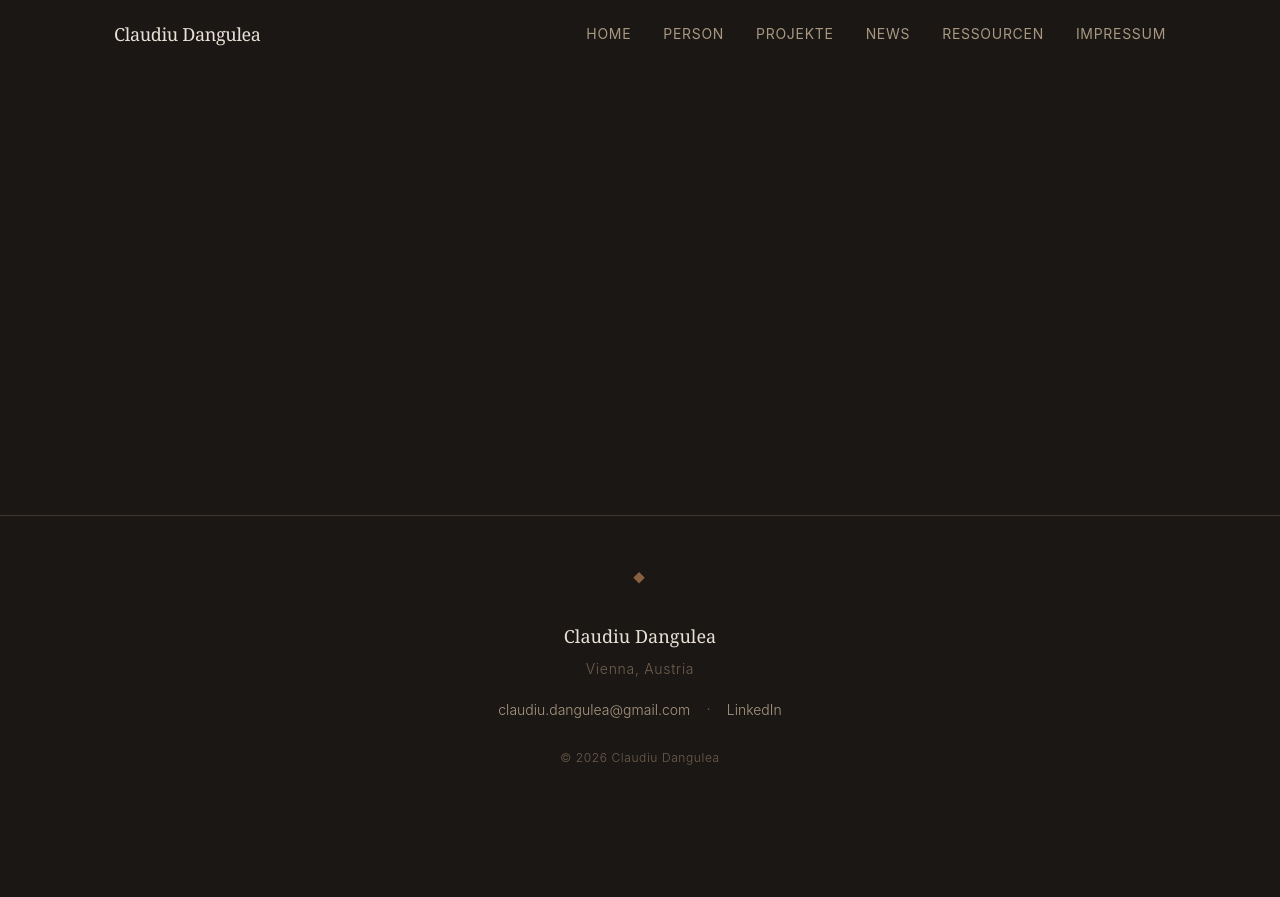
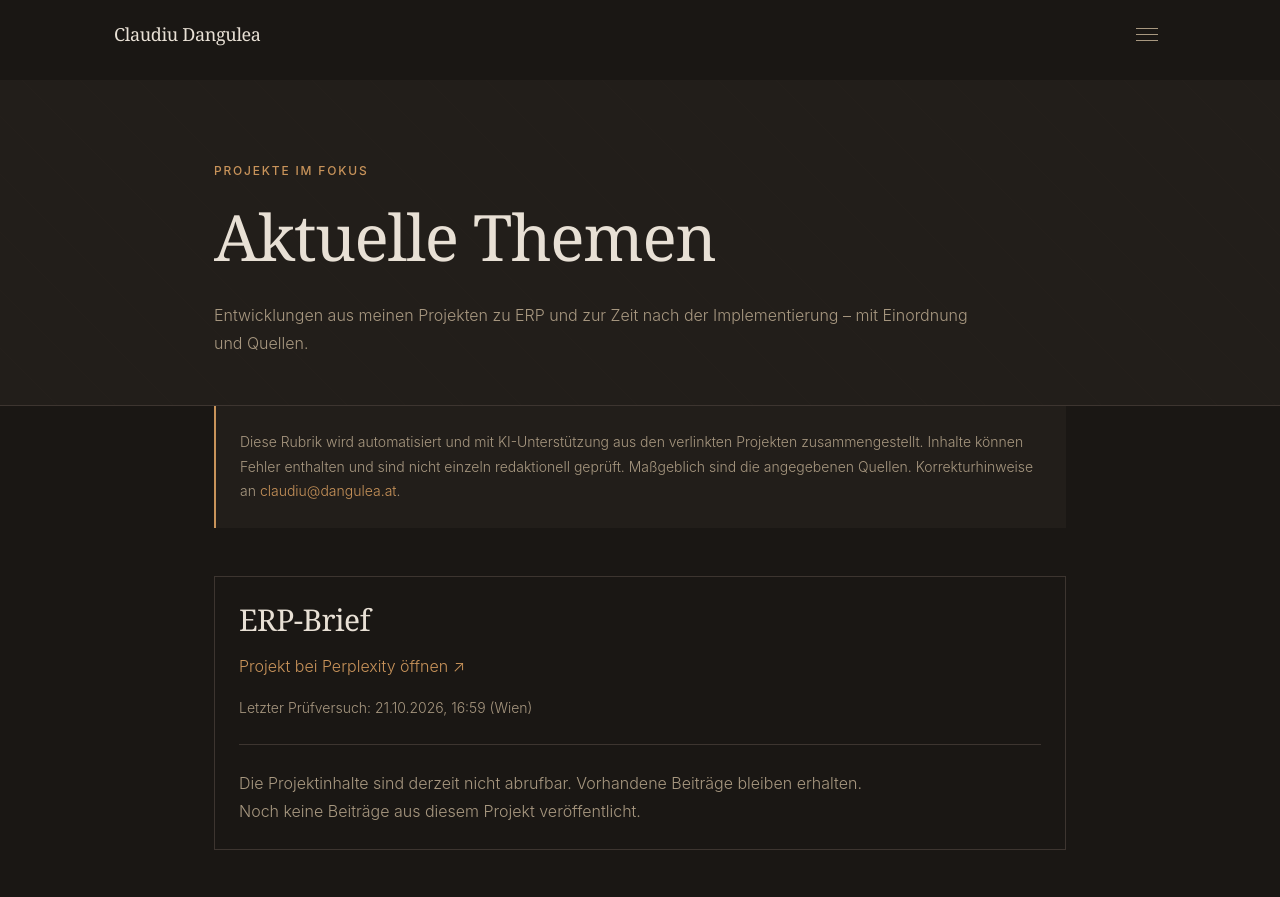
Before and after one commit to intiequals1/dangulea-website, a React (Vite) app: page /aktuelle-themen in a window 1280 px wide. Shown: the top 897 px of the page. Before the commit the page ends 800 px from the top, so only its background shows below. Built offline with nearby package versions, Linux system fonts and the light colour scheme; a web font is replaced by a local one.

Commit message:
Add current ERP topics page and update data structure

```diff
--- /dev/null
+++ b/public/current-topics.json
@@ -0,0 +1,18 @@
+[
+  {
+    "id": "erp-brief",
+    "title": "ERP-Brief",
+    "url": "https://www.perplexity.ai/projects/erp-brief-ZJfvmnnMT1qTrbUOV6cA8Q",
+    "lastCheckedAt": "2026-10-21T14:59:38+00:00",
+    "status": "access_required",
+    "updates": []
+  },
+  {
+    "id": "erp-postimplementierung",
+    "title": "ERP-Postimplementierung",
+    "url": "https://www.perplexity.ai/projects/erp-postimplementierung-aUI0.a1XT5y1uEspEdODbA",
+    "lastCheckedAt": "2026-10-21T14:59:38+00:00",
+    "status": "access_required",
+    "updates": []
+  }
+]
--- a/src/App.tsx
+++ b/src/App.tsx
@@ -4,6 +4,7 @@ import Home from './pages/Home'
 import Person from './pages/Person'
 import Projekte from './pages/Projekte'
 import News from './pages/News'
+import AktuelleThemen from './pages/AktuelleThemen'
 import Ressourcen from './pages/Ressourcen'
 import Impressum from './pages/Impressum'
 import './styles/global.css'
@@ -17,6 +18,7 @@ export default function App() {
           <Route path="/person" element={<Person />} />
           <Route path="/projekte" element={<Projekte />} />
           <Route path="/news" element={<News />} />
+          <Route path="/aktuelle-themen" element={<AktuelleThemen />} />
           <Route path="/ressourcen" element={<Ressourcen />} />
           <Route path="/impressum" element={<Impressum />} />
         </Routes>
--- a/src/components/Layout.css
+++ b/src/components/Layout.css
@@ -255,7 +255,7 @@
 }
 
 /* ── Responsive ── */
-@media (max-width: 640px) {
+@media (max-width: 1280px) {
   .nav__burger {
     display: flex;
   }
--- a/src/components/Layout.tsx
+++ b/src/components/Layout.tsx
@@ -53,6 +53,9 @@ export default function Layout({ children }: LayoutProps) {
             <NavLink to="/news" className={({ isActive }) => `nav__link${isActive ? ' nav__link--active' : ''}`}>
               News
             </NavLink>
+            <NavLink to="/aktuelle-themen" className={({ isActive }) => `nav__link${isActive ? ' nav__link--active' : ''}`} onClick={() => setMenuOpen(false)}>
+              Aktuelle Themen
+            </NavLink>
             <NavLink to="/ressourcen" className={({ isActive }) => `nav__link${isActive ? ' nav__link--active' : ''}`}>
               Ressourcen
             </NavLink>
@@ -97,6 +100,9 @@ export default function Layout({ children }: LayoutProps) {
             </NavLink>
             <NavLink to="/news" className={({ isActive }) => `nav__link nav__link--mobile${isActive ? ' nav__link--active' : ''}`} onClick={() => setMenuOpen(false)}>
               News
+            </NavLink>
+            <NavLink to="/aktuelle-themen" className={({ isActive }) => `nav__link nav__link--mobile${isActive ? ' nav__link--active' : ''}`} onClick={() => setMenuOpen(false)}>
+              Aktuelle Themen
             </NavLink>
             <NavLink to="/ressourcen" className={({ isActive }) => `nav__link nav__link--mobile${isActive ? ' nav__link--active' : ''}`} onClick={() => setMenuOpen(false)}>
               Ressourcen
--- /dev/null
+++ b/src/pages/AktuelleThemen.css
@@ -0,0 +1,14 @@
+.topics-lead { max-width: 48rem; margin-top: var(--space-6); color: var(--color-text-secondary); }
+.topics-body { padding-top: var(--space-12); }
+.topics-disclosure { max-width: 55rem; padding: var(--space-6); border-left: 2px solid var(--color-accent); background: var(--color-bg-alt); font-size: var(--text-sm); }
+.topic { margin-top: var(--space-12); border: 1px solid var(--color-border); padding: var(--space-6); }
+.topic-header { border-bottom: 1px solid var(--color-border); padding-bottom: var(--space-6); margin-bottom: var(--space-6); }
+.topic-header h2 { margin-bottom: var(--space-4); }
+.topic-checked, .topic-update time { font-size: var(--text-sm); color: var(--color-text-secondary); }
+.topic-checked { margin-top: var(--space-4); }
+.topic-status { color: var(--color-text-secondary); }
+.topic-update { max-width: 55rem; padding: var(--space-6) 0; scroll-margin-top: 8rem; }
+.topic-update + .topic-update { border-top: 1px solid var(--color-border); }
+.topic-update h3 { font-size: var(--text-2xl); margin: var(--space-4) 0; }
+.topic-update p { white-space: pre-line; margin-bottom: var(--space-4); }
+.topic-update a { overflow-wrap: anywhere; }
--- /dev/null
+++ b/src/pages/AktuelleThemen.tsx
@@ -0,0 +1,91 @@
+import { useEffect, useState } from 'react'
+import './AktuelleThemen.css'
+
+type Source = { title: string; url: string }
+type Update = { id: string; date: string; title: string; summary: string; relevance: string; sources: Source[] }
+type Topic = { id: string; title: string; url: string; lastCheckedAt: string | null; status: 'pending' | 'ok' | 'access_required'; updates: Update[] }
+
+function isWebUrl(value: unknown): value is string {
+  if (typeof value !== 'string') return false
+  try { return ['https:', 'http:'].includes(new URL(value).protocol) } catch { return false }
+}
+
+function isTopic(value: unknown): value is Topic {
+  if (!value || typeof value !== 'object') return false
+  const topic = value as Topic
+  return typeof topic.id === 'string' && typeof topic.title === 'string' && isWebUrl(topic.url) &&
+    ['pending', 'ok', 'access_required'].includes(topic.status) &&
+    (topic.lastCheckedAt === null || (typeof topic.lastCheckedAt === 'string' && Number.isFinite(Date.parse(topic.lastCheckedAt)))) &&
+    Array.isArray(topic.updates) && topic.updates.every((update) =>
+      typeof update.id === 'string' && /^\d{4}-\d{2}-\d{2}$/.test(update.date) &&
+      typeof update.title === 'string' && typeof update.summary === 'string' && typeof update.relevance === 'string' &&
+      Array.isArray(update.sources) && update.sources.length > 0 && update.sources.every((source) =>
+        typeof source.title === 'string' && isWebUrl(source.url)))
+}
+
+const formatChecked = (value: string) => new Intl.DateTimeFormat('de-AT', {
+  dateStyle: 'medium', timeStyle: 'short', timeZone: 'Europe/Vienna',
+}).format(new Date(value))
+
+export default function AktuelleThemen() {
+  const [topics, setTopics] = useState<Topic[]>([])
+  const [loading, setLoading] = useState(true)
+  const [error, setError] = useState(false)
+
+  useEffect(() => {
+    const controller = new AbortController()
+    fetch('/current-topics.json', { signal: controller.signal, cache: 'no-cache' })
+      .then((response) => {
+        if (!response.ok) throw new Error('Themen konnten nicht geladen werden')
+        return response.json()
+      })
+      .then((data: unknown) => {
+        if (!Array.isArray(data) || !data.every(isTopic)) throw new Error('Ungültige Themendaten')
+        setTopics(data)
+        setLoading(false)
+      })
+      .catch(() => {
+        if (!controller.signal.aborted) { setError(true); setLoading(false) }
+      })
+    return () => controller.abort()
+  }, [])
+
+  return (
+    <div className="topics-page">
+      <section className="page-header">
+        <div className="container">
+          <p className="section-label">Projekte im Fokus</p>
+          <h1 className="page-header__title">Aktuelle Themen</h1>
+          <p className="topics-lead">Entwicklungen aus meinen Projekten zu ERP und zur Zeit nach der Implementierung – mit Einordnung und Quellen.</p>
+        </div>
+      </section>
+      <div className="container topics-body">
+        <p className="topics-disclosure">Diese Rubrik wird automatisiert und mit KI-Unterstützung aus den verlinkten Projekten zusammengestellt. Inhalte können Fehler enthalten und sind nicht einzeln redaktionell geprüft. Maßgeblich sind die angegebenen Quellen. Korrekturhinweise an <a href="mailto:claudiu@dangulea.at">claudiu@dangulea.at</a>.</p>
+        {loading && <p role="status">Themen werden geladen …</p>}
+        {error && <p role="alert">Die Themen konnten nicht geladen werden. Bitte versuche es später erneut.</p>}
+        {!loading && !error && topics.length === 0 && <p>Noch keine Themen veröffentlicht.</p>}
+        {topics.map((topic) => (
+          <section className="topic" key={topic.id} aria-labelledby={`topic-${topic.id}`}>
+            <header className="topic-header">
+              <h2 id={`topic-${topic.id}`}>{topic.title}</h2>
+              <a href={topic.url} target="_blank" rel="noopener noreferrer">Projekt bei Perplexity öffnen ↗</a>
+              {topic.lastCheckedAt && <p className="topic-checked">Letzter Prüfversuch: {formatChecked(topic.lastCheckedAt)} (Wien)</p>}
+            </header>
+            {topic.status === 'access_required' && <p className="topic-status">Die Projektinhalte sind derzeit nicht abrufbar. Vorhandene Beiträge bleiben erhalten.</p>}
+            {topic.status === 'pending' && <p className="topic-status">Die erste Projektprüfung steht noch aus.</p>}
+            {topic.updates.length === 0 ? <p>Noch keine Beiträge aus diesem Projekt veröffentlicht.</p> :
+              [...topic.updates].sort((a, b) => b.date.localeCompare(a.date)).map((update) => (
+                <article key={update.id} className="topic-update" id={`update-${update.id}`}>
+                  <time dateTime={update.date}>{update.date}</time>
+                  <h3>{update.title}</h3>
+                  <p>{update.summary}</p>
+                  <p><strong>Einordnung:</strong> {update.relevance}</p>
+                  <ul aria-label="Quellen">{update.sources.map((source) => <li key={source.url}><a href={source.url} target="_blank" rel="noopener noreferrer">{source.title} ↗</a></li>)}</ul>
+                </article>
+              ))}
+          </section>
+        ))}
+      </div>
+    </div>
+  )
+}
```
Also changed, not shown: 1 other file (tests, documents, lock files or other folders).
